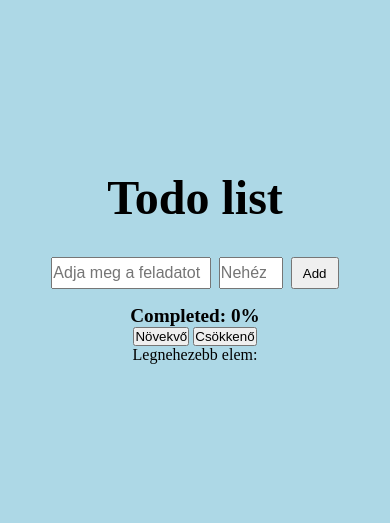
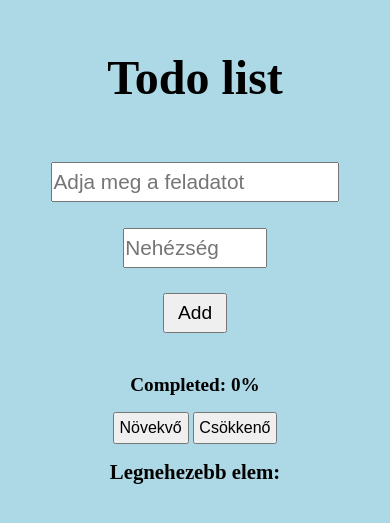
Before and after one commit to zsoltadam92/todo-list, a plain HTML site: page index.html in a window 390 px wide. Shown: the part 163-686 px from the top of the page. Drawn offline with Linux system fonts and the light colour scheme.

Commit message:
todo with style+

```diff
--- a/style.css
+++ b/style.css
@@ -24,6 +24,10 @@ h1 {
   margin: 1rem;
 }
 
+button {
+  cursor: pointer;
+}
+
 .new-item {
   width: 90%;
   display: flex;
@@ -33,32 +37,53 @@ h1 {
 }
 
 #todo-thing {
-  height: 2rem;
-  line-height: 2rem;
+  height: 2.5rem;
+  line-height: 2.5rem;
   width: 50%;
-  font-size: 1rem;
+  font-size: 1.3rem;
 }
 
 #difficulty {
-  height: 2rem;
-  line-height: 2rem;
-  width: 20%;
+  height: 2.5rem;
+  line-height: 2.5rem;
+  width: 25%;
   margin: 0 0.5rem;
-  font-size: 1rem;
+  font-size: 1.3rem;
+}
+
+.add-button {
+  height: 2.5rem;
+  width: 4rem;
+  font-size: 1.2rem;
 }
 
 @media screen and (max-width: 992px) {
   .container {
     width: 100vw;
   }
-  #todo-write {
+  #todo-thing {
     width: 90%;
+  }
+  #difficulty {
+    width: 45%;
   }
 }
 
-.add-button {
-  height: 2rem;
-  width: 3rem;
+@media screen and (max-width: 600px) {
+  .new-item {
+    height: 30%;
+    flex-direction: column;
+    justify-content: space-evenly;
+  }
+}
+
+.error-style {
+  background-color: rgb(180, 39, 39);
+  color: white;
+  margin: 0.3rem;
+  font-size: 1.1rem;
+  padding: 0.2rem;
+  transition: all linear 0.3s;
 }
 
 .todo-box {
@@ -91,3 +116,18 @@ input[type="checkbox"] {
   font-weight: 700;
   font-size: 1.2rem;
 }
+
+.order {
+  margin: 1rem;
+}
+
+.order > button {
+  font-size: 1rem;
+  padding: 0.3rem;
+}
+
+.hardest > p,
+#hardestItem {
+  font-size: 1.3rem;
+  font-weight: 700;
+}
--- a/todos.js
+++ b/todos.js
@@ -16,6 +16,7 @@ export const initTodos = () => {
 const displayTodos = () => {
   const containerTodos = document.querySelector('.todos-container')
   containerTodos.innerHTML = "";
+  document.querySelector('#difficultNumberError').classList.remove('error-style')
 
   // legnehezebb elem
   const hardestTodo = document.querySelector('#hardestItem')
@@ -53,8 +54,10 @@ const validateDifficult = () => {
     if (value < 1 || value > 5) {
       todoDifficulty.value = value.slice(0, value.length - 1);
       error.textContent = 'Csak 1 és 5 közötti szám adható meg!';
+      error.classList.add('error-style')
     } else {
       error.textContent = '';
+      error.classList.remove('error-style')
     }
   });
 }
@@ -73,11 +76,14 @@ const addListItem = () => {
     let isComplete = false
 
     //üresen hagyott mező figyelmeztetés
+    const emptyInput = document.querySelector('#emptyInput')
     if (name == "" || difficulty == "") {
-      document.querySelector('#emptyInput').textContent = "Töltse ki az üres mezőket!"
+      emptyInput.textContent = "Töltse ki az üres mezőket!"
+      emptyInput.classList.add('error-style')
       return false;
     } else {
-      document.querySelector('#emptyInput').textContent = ""
+      emptyInput.textContent = ""
+      emptyInput.classList.remove('error-style')
     }
 
     // hozzáadja az új elemet
```
Also changed, not shown: index.html (line endings or trailing spaces).
